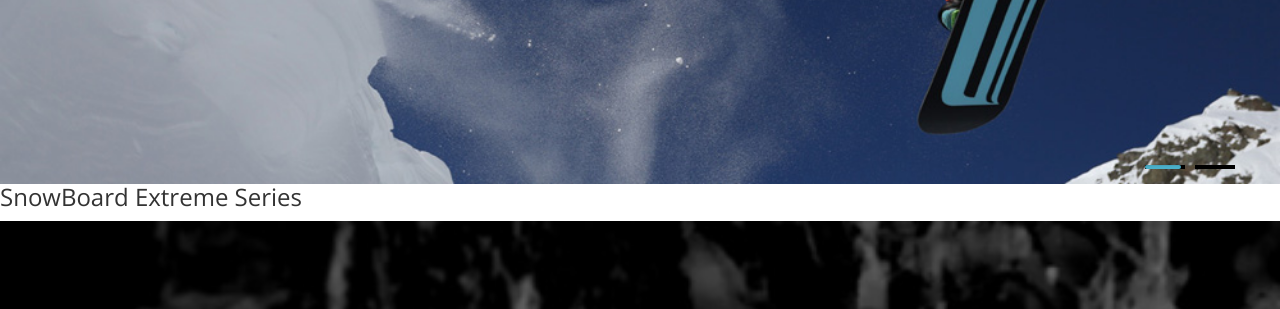
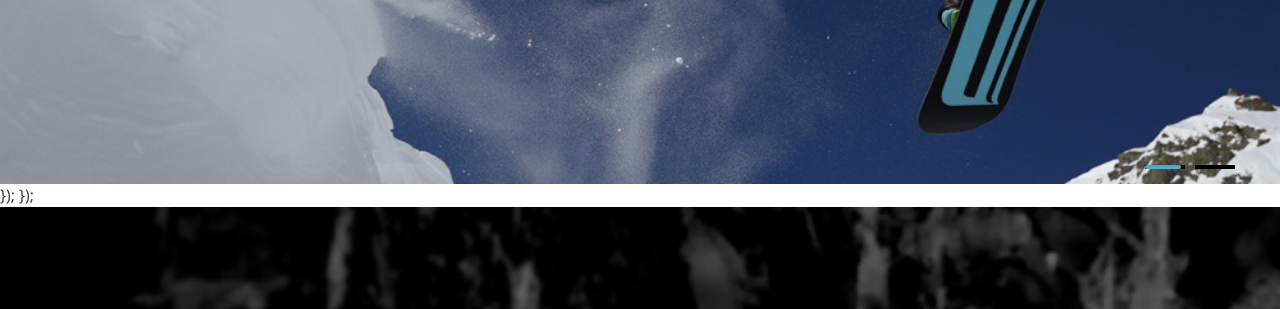
Before and after one commit to HTTYD12/estesech, a plain HTML site: page index.html in a window 1280 px wide. Shown: the part 531-840 px from the top of the page. Drawn offline with nearby package versions, Linux system fonts and the light colour scheme.

Commit message:
Update index.html

```diff
--- a/index.html
+++ b/index.html
@@ -237,30 +237,7 @@ License URL: http://creativecommons.org/licenses/by/3.0/
        </div>
        <!--/slider -->
 
-		<h3>SnowBoard Extreme Series</h3>
-			<script type="text/javascript">
-		$(window).load(function() {
-			$("#flexiselDemo3").flexisel({
-				visibleItems: 5,
-				animationSpeed: 1000,
-				autoPlay: true,
-				autoPlaySpeed: 3000,
-				pauseOnHover: true,
-				enableResponsiveBreakpoints: true,
-		    	responsiveBreakpoints: {
-		    		portrait: {
-		    			changePoint:480,
-		    			visibleItems: 1
-		    		},
-		    		landscape: {
-		    			changePoint:640,
-		    			visibleItems: 2
-		    		},
-		    		tablet: {
-		    			changePoint:768,
-		    			visibleItems: 3
-		    		}
-		    	}
+
 		    });
 
 		});
```
